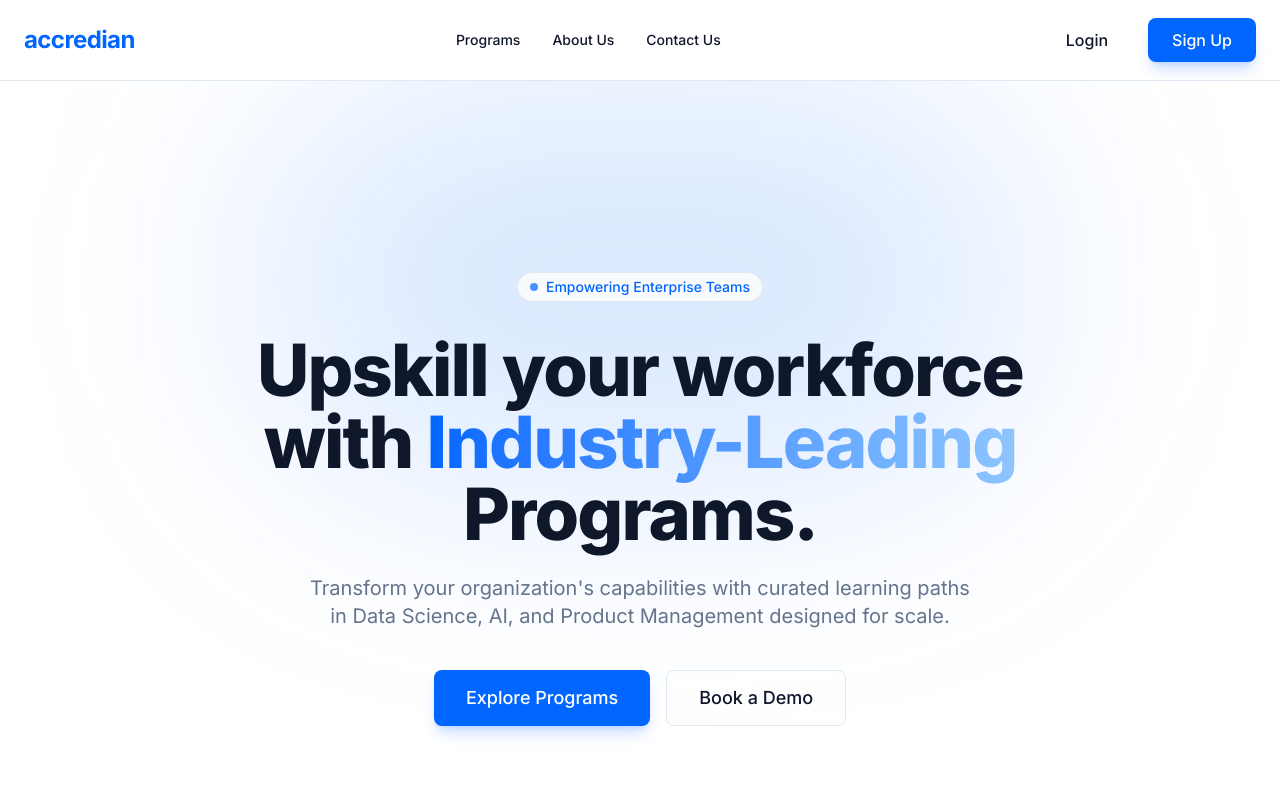
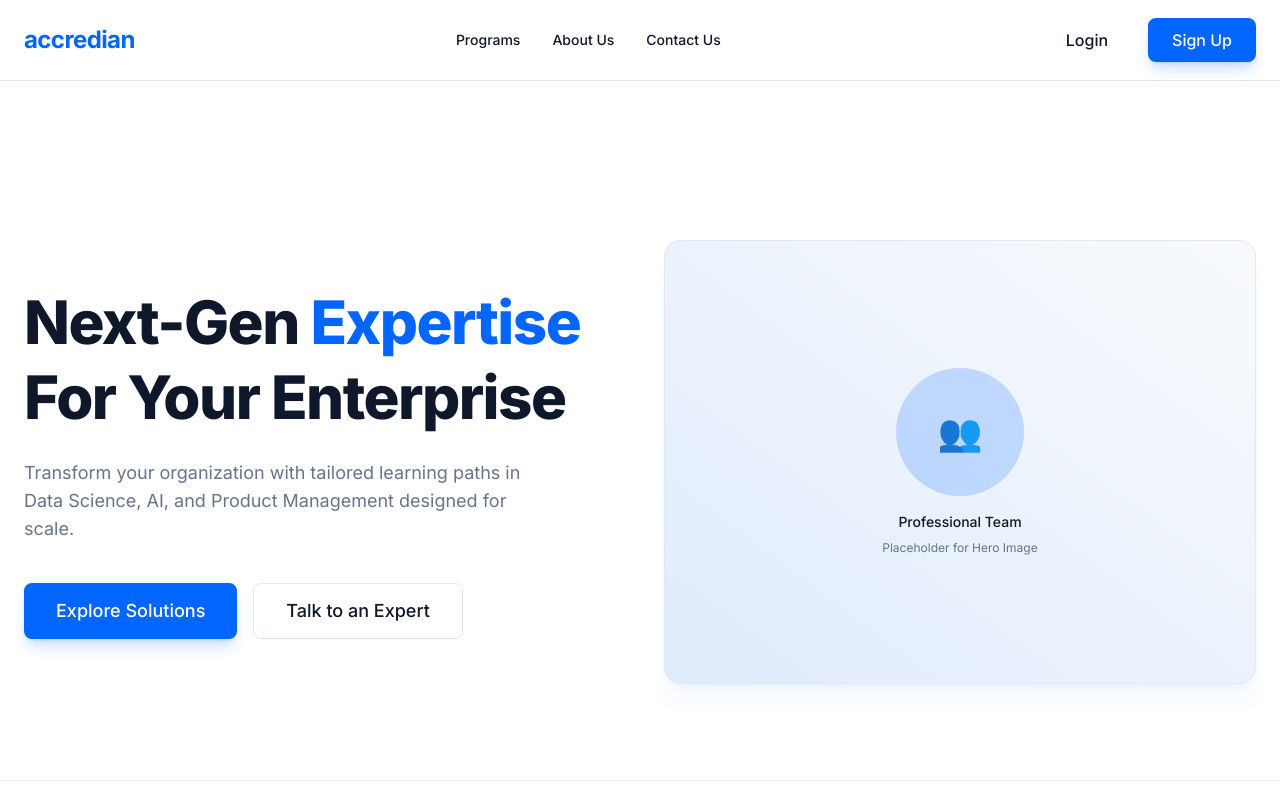
Before and after one commit to JhaSourav07/accredian-enterprise-redesign, a Next.js app: page / in a window 1280 px wide. Shown: the top 800 px of the page. Built offline with nearby package versions, Linux system fonts and the light colour scheme.

Commit message:
refactor: redesign Hero section layout with a two-column grid and updated typography

```diff
--- a/src/components/sections/Hero.tsx
+++ b/src/components/sections/Hero.tsx
@@ -2,38 +2,41 @@ import { Button } from '../ui/Button';
 
 export function Hero() {
   return (
-    // 'relative' and 'overflow-hidden' ensure our background glow doesn't break the page width
-    <section className="relative pt-32 pb-20 md:pt-48 md:pb-32 overflow-hidden">
+    <section className="relative pt-32 pb-20 md:pt-40 md:pb-24 overflow-hidden bg-background">
+      <div className="relative max-w-7xl mx-auto px-6 grid grid-cols-1 md:grid-cols-2 gap-12 items-center">
 
-      {/* Background Glow Effect - This creates a subtle blue spotlight at the top of the page */}
-      <div className="absolute top-0 left-1/2 -translate-x-1/2 w-full max-w-3xl h-[400px] bg-accent/15 blur-[120px] rounded-full pointer-events-none" />
+        {/* Left Content */}
+        <div className="flex flex-col items-start text-left">
+          <h1 className="text-4xl md:text-6xl font-extrabold tracking-tight text-primary leading-tight mb-6">
+            Next-Gen <span className="text-accent">Expertise</span><br />
+            For Your Enterprise
+          </h1>
 
-      <div className="relative max-w-7xl mx-auto px-6 flex flex-col items-center text-center">
+          <p className="text-lg text-muted mb-10 max-w-lg">
+            Transform your organization with tailored learning paths in Data Science, AI, and Product Management designed for scale.
+          </p>
 
-        {/* Animated Badge */}
-        <div className="inline-flex items-center gap-2 px-3 py-1 rounded-full bg-surface border border-border text-sm font-medium text-accent mb-8">
-          <span className="w-2 h-2 rounded-full bg-accent animate-pulse"></span>
-          Empowering Enterprise Teams
+          <div className="flex flex-col sm:flex-row gap-4 w-full sm:w-auto">
+            <Button variant="primary" size="lg" className="w-full sm:w-auto rounded px-8">
+              Explore Solutions
+            </Button>
+            <Button variant="outline" size="lg" className="w-full sm:w-auto rounded px-8 border-accent text-accent hover:bg-accent/5">
+              Talk to an Expert
+            </Button>
+          </div>
         </div>
 
-        {/* Headline with Gradient Text */}
-        <h1 className="text-5xl md:text-7xl font-extrabold tracking-tight text-primary max-w-4xl mb-6">
-          Upskill your workforce with <span className="text-transparent bg-clip-text bg-gradient-to-r from-accent to-blue-300">Industry-Leading</span> Programs.
-        </h1>
-
-        {/* Subheadline */}
-        <p className="text-lg md:text-xl text-muted max-w-2xl mb-10">
-          Transform your organization's capabilities with curated learning paths in Data Science, AI, and Product Management designed for scale.
-        </p>
-
-        {/* CTAs - flex-col on mobile so they stack, flex-row on larger screens */}
-        <div className="flex flex-col sm:flex-row gap-4 w-full sm:w-auto">
-          <Button variant="primary" size="lg" className="w-full sm:w-auto">
-            Explore Programs
-          </Button>
-          <Button variant="outline" size="lg" className="w-full sm:w-auto">
-            Book a Demo
-          </Button>
+        {/* Right Content - Image Placeholder */}
+        <div className="relative w-full aspect-square md:aspect-[4/3] rounded-2xl bg-surface border border-border flex items-center justify-center overflow-hidden shadow-xl shadow-accent/5">
+          {/* We use a simple placeholder structure to represent the image of professionals */}
+          <div className="absolute inset-0 bg-gradient-to-tr from-accent/10 to-transparent"></div>
+          <div className="text-center p-8 relative z-10">
+            <div className="w-32 h-32 mx-auto bg-accent/20 rounded-full mb-4 flex items-center justify-center">
+               <span className="text-4xl">👥</span>
+            </div>
+            <p className="text-primary font-medium text-sm">Professional Team</p>
+            <p className="text-xs text-muted mt-2">Placeholder for Hero Image</p>
+          </div>
         </div>
 
       </div>
```
